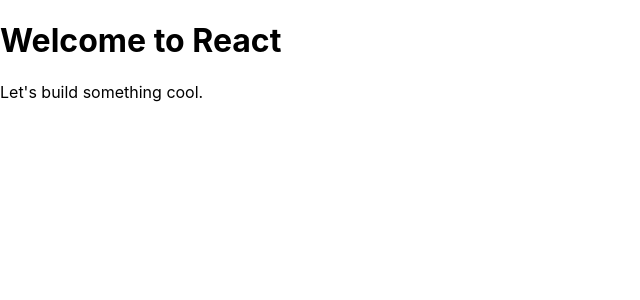
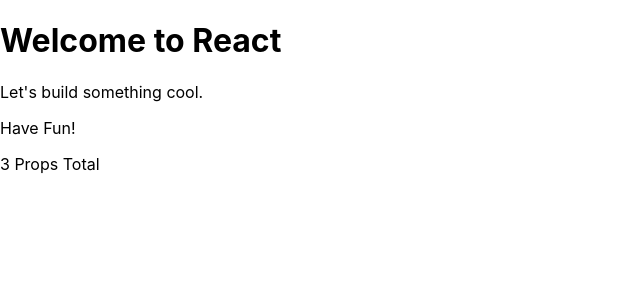
Before and after one commit to senaru/hello-react, a React (Create React App) app: page / in a window 1280 px wide. Shown: the top 300 px of the page, without its empty margins (0-640 px from the left). Built offline with nearby package versions, Linux system fonts and the light colour scheme.

Commit message:
React Properties

```diff
--- a/src/index.js
+++ b/src/index.js
@@ -2,16 +2,19 @@
 import ReactDOM from 'react-dom';
 import './index.css';
 
-function Hello(){
+function Hello(props){
+    console.log(props);
     return(
-    <div>
-        <h1>Welcome to React</h1>
-        <p>Let's build something cool.</p>
-    </div>
+        <div>
+            <h1>Welcome to {props.library}</h1>
+            <p>Let's build something cool.</p>
+            <p>{props.message}</p>
+            <p>{Object.keys(props).length} Props Total</p>
+        </div>
     );
 }
 
 ReactDOM.render(
-  <Hello/>,
+  <Hello library="React" message="Have Fun!" num={3}/>,
   document.getElementById('root')
 );
```
